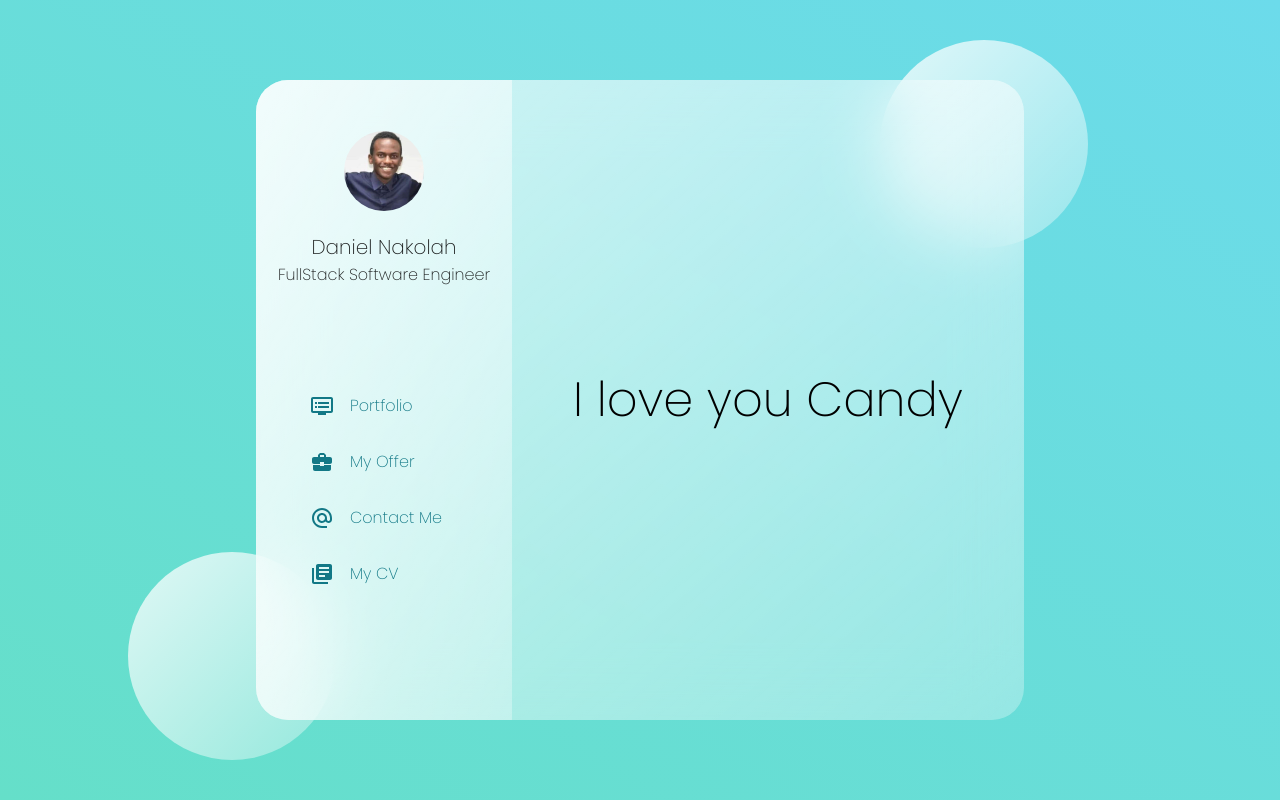
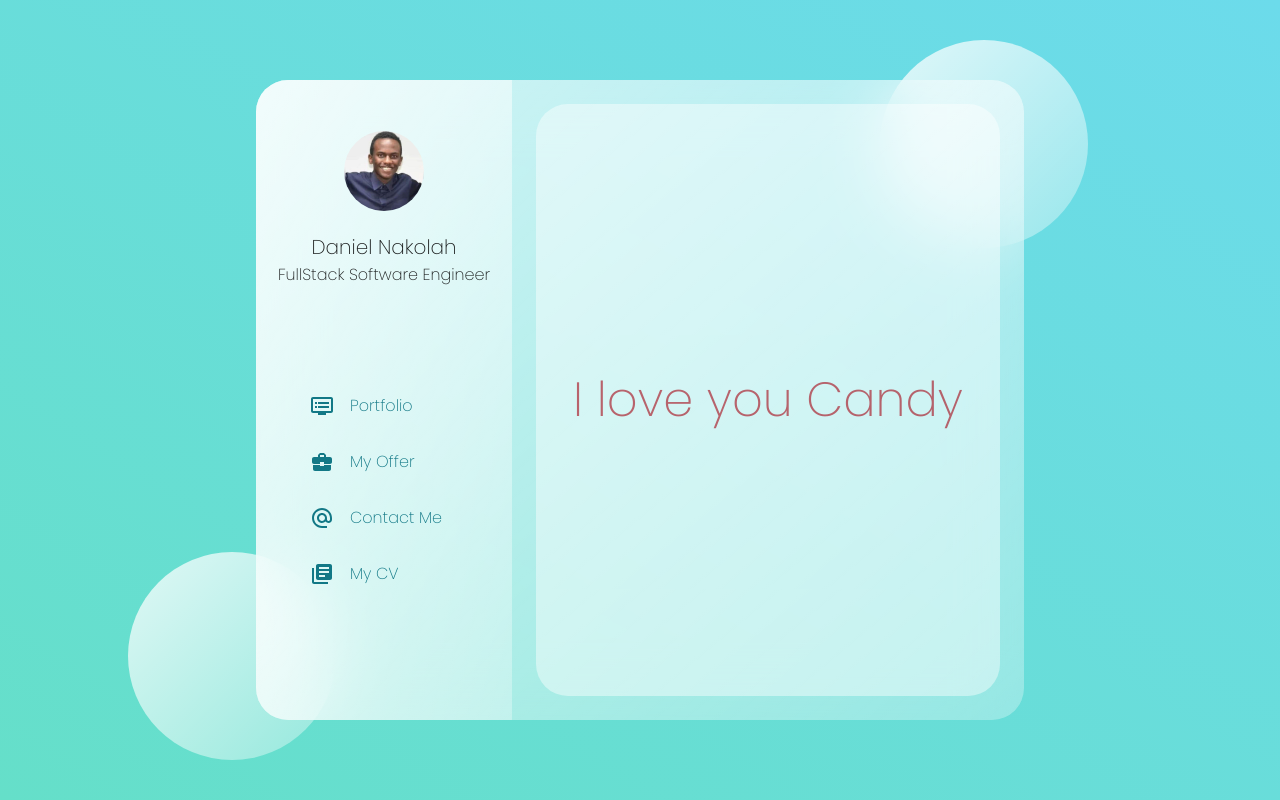
Before and after one commit to isnakolah/portfolio-client, a React (Create React App) app: page /i-love-you-candy in a window 1280 px wide. Built offline with nearby package versions, Linux system fonts and the light colour scheme.

Commit message:
Make the colors autoAdjust

```diff
--- a/src/components/EasterEggs.js
+++ b/src/components/EasterEggs.js
@@ -1,14 +1,94 @@
-import React from 'react'
-import { Typography, Grid, Box } from "@material-ui/core"
+import React, { useState, useEffect } from "react";
+import { Typography, Grid } from "@material-ui/core";
+import { makeStyles } from "@material-ui/core/styles";
+
+const rbgToYIQ = ({ r, g, b }) => {
+  return (r * 299 + g * 587 + b * 144) / 1000;
+};
+
+const hexToRGB = (hex) => {
+  if (!hex || hex === undefined || hex === "") {
+    return undefined;
+  }
+
+  const result = /^#?([a-f\d]{2})([a-f\d]{2})([a-f\d]{2})$/i.exec(hex);
+
+  return result
+    ? {
+        r: parseInt(result[1], 16),
+        g: parseInt(result[2], 16),
+        b: parseInt(result[3], 16),
+      }
+    : undefined;
+};
+
+const contrast = (colorHex, threshold = 128) => {
+  if (colorHex === undefined) {
+    return "#000";
+  }
+
+  const rgb = hexToRGB(colorHex);
+
+  if (rgb == undefined) {
+    return "#000";
+  }
+
+  return rbgToYIQ(rgb) >= threshold
+    ? "rgb(27 20 20 / 90%)"
+    : "rgb(255 255 255 / 58%)";
+};
+
+const getRandomColor = () => {
+  var letters = "0123456789ABCDEF";
+  var color = "#";
+  for (var i = 0; i < 6; i++) {
+    color += letters[Math.floor(Math.random() * 16)];
+  }
+  return color;
+};
+
+const useStyles = makeStyles(() => ({
+  root: {
+    overflowX: "auto",
+    height: "calc(80vh - 3rem)",
+    borderRadius: "2rem",
+    opacity: "0.75",
+  },
+}));
 
 const EasterEggs = () => {
+  const classes = useStyles();
+
+  const [colors, setColors] = useState([]);
+
+  useEffect(() => {
+    const changeColor = setTimeout(() => {
+      const textColor = getRandomColor();
+      setColors({
+        textColor: textColor,
+        backgroundColor: contrast(textColor),
+      });
+    }, 833);
+
+    return () => {
+      clearTimeout(changeColor);
+    };
+  });
+
   return (
-    <Grid container alignItems="center" justify="center" component={Box} height={1}>
-      <Typography variant="h3">
-        I love you Candy
-      </Typography>
+    <Grid
+      container
+      justify="center"
+      alignContent="center"
+      className={classes.root}
+      style={{
+        color: colors.textColor,
+        backgroundColor: colors.backgroundColor,
+      }}
+    >
+      <Typography variant="h3">I love you Candy</Typography>
     </Grid>
-  )
-}
+  );
+};
 
-export default EasterEggs
+export default EasterEggs;
```
